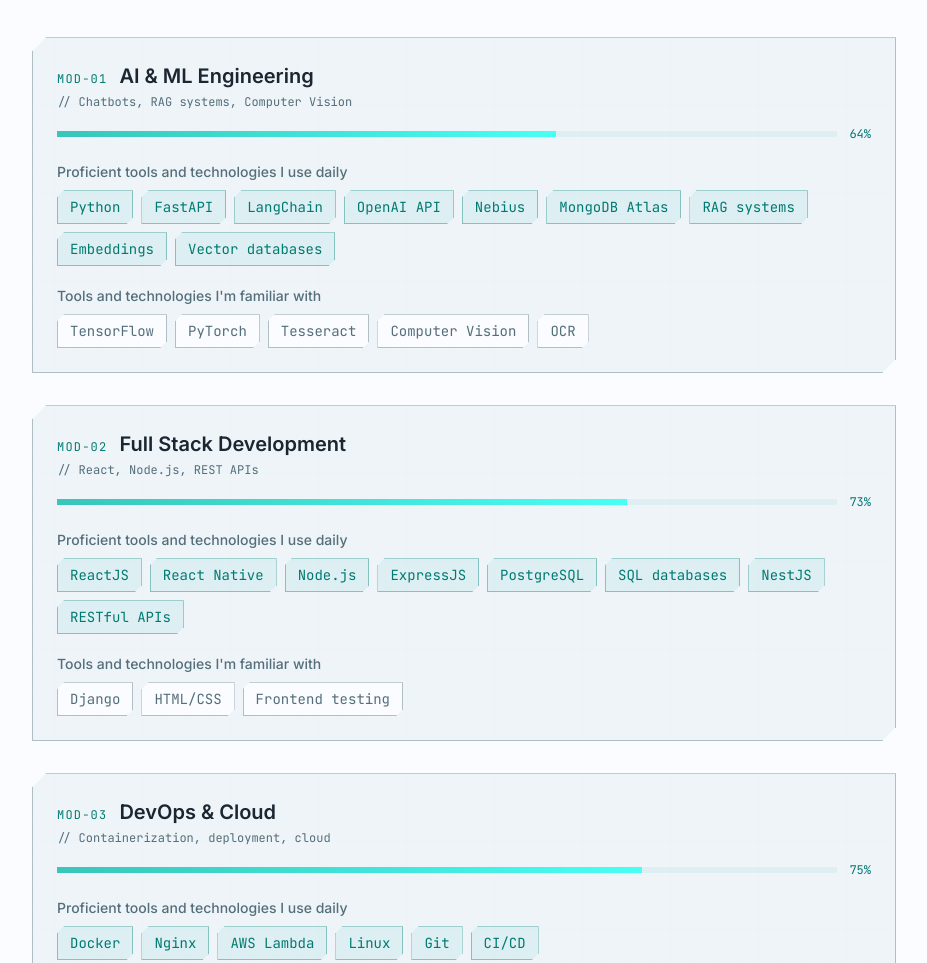
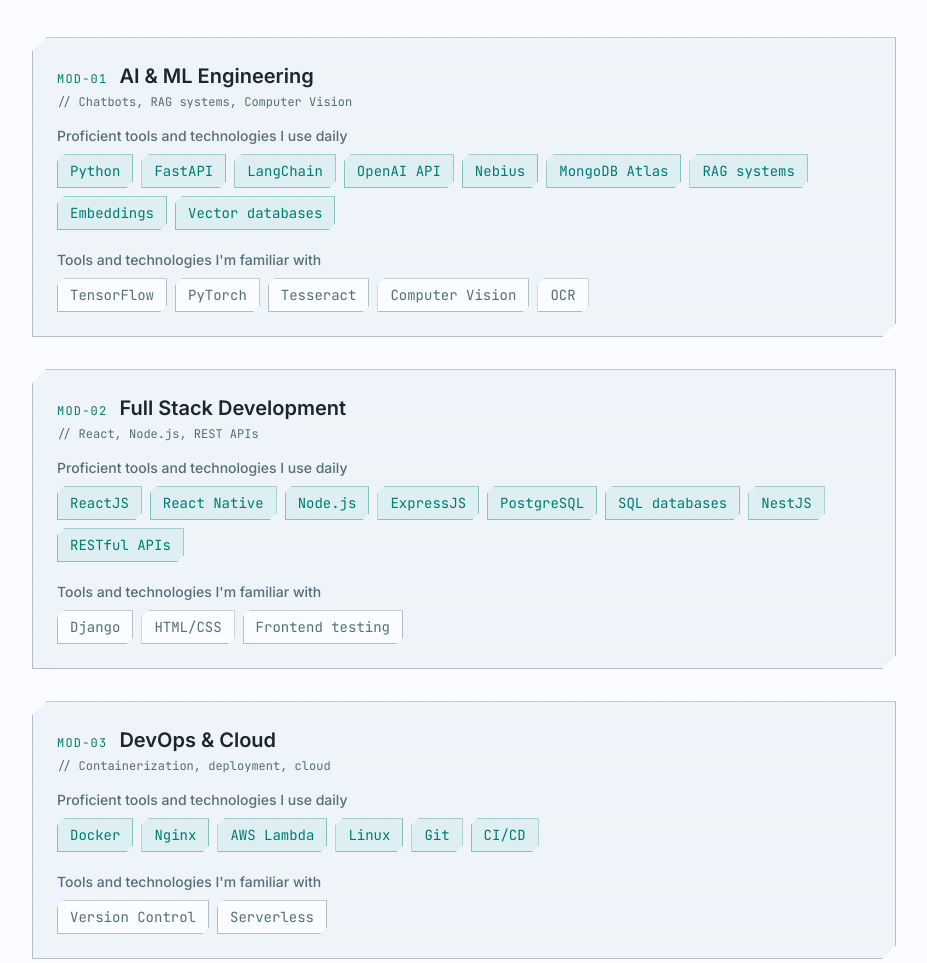
Before and after one commit to willypaz243/willypaz243.github.io, an Astro site: page / in a window 1280 px wide. Shown: the part 3513-4476 px from the top of the page, without its empty margins (176-1103 px from the left). Built offline with nearby package versions, Linux system fonts and the light colour scheme; Astro itself is replaced by a stand-in of ours.

Commit message:
feat(skills): remove coverage progress bar — show skills only

```diff
--- a/src/components/Skills.astro
+++ b/src/components/Skills.astro
@@ -23,8 +23,6 @@
         const categoryExpertise = skills.expertise || '';
         const expertTools: string[] = skills.proficient_tools || [];
         const workingTools: string[] = skills.familiar_tools || [];
-        const total = expertTools.length + workingTools.length;
-        const coverage = total > 0 ? Math.round((expertTools.length / total) * 100) : 0;
         const mod = String(idx + 1).padStart(2, '0');
 
         return (
@@ -46,14 +44,6 @@
                   // <span data-i18n={`skills.${category}.expertise`}>{categoryExpertise}</span>
                 </p>
               )}
-
-              {/* Coverage bar — share of tools in daily use (data-driven width) */}
-              <div class="flex items-center gap-3 mb-5" aria-hidden="true">
-                <div class="flex-1 h-1.5 bg-miku-cyan/10 dark:bg-miku-cyan/10 overflow-hidden">
-                  <div class="h-full bg-gradient-to-r from-miku-cyan to-miku-glow" style={`width: ${coverage}%`}></div>
-                </div>
-                <span class="font-mono text-xs select-none text-miku-teal-strong dark:text-miku-glow">{coverage}%</span>
-              </div>
 
               {/* Proficient tools */}
               <div class="mb-5">
```
